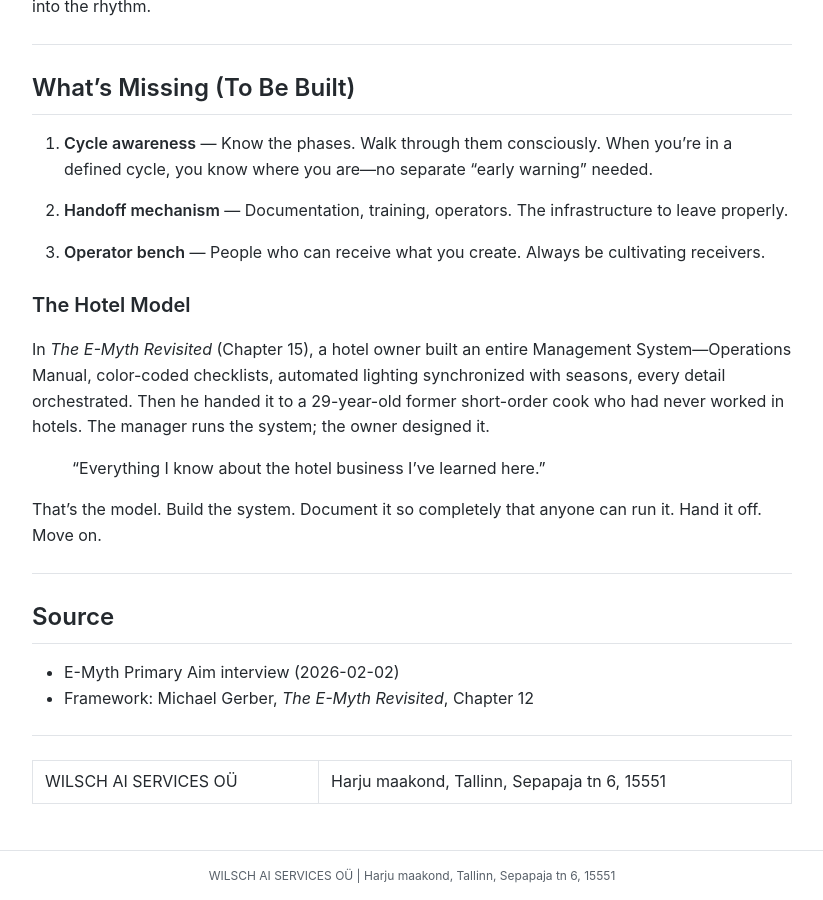
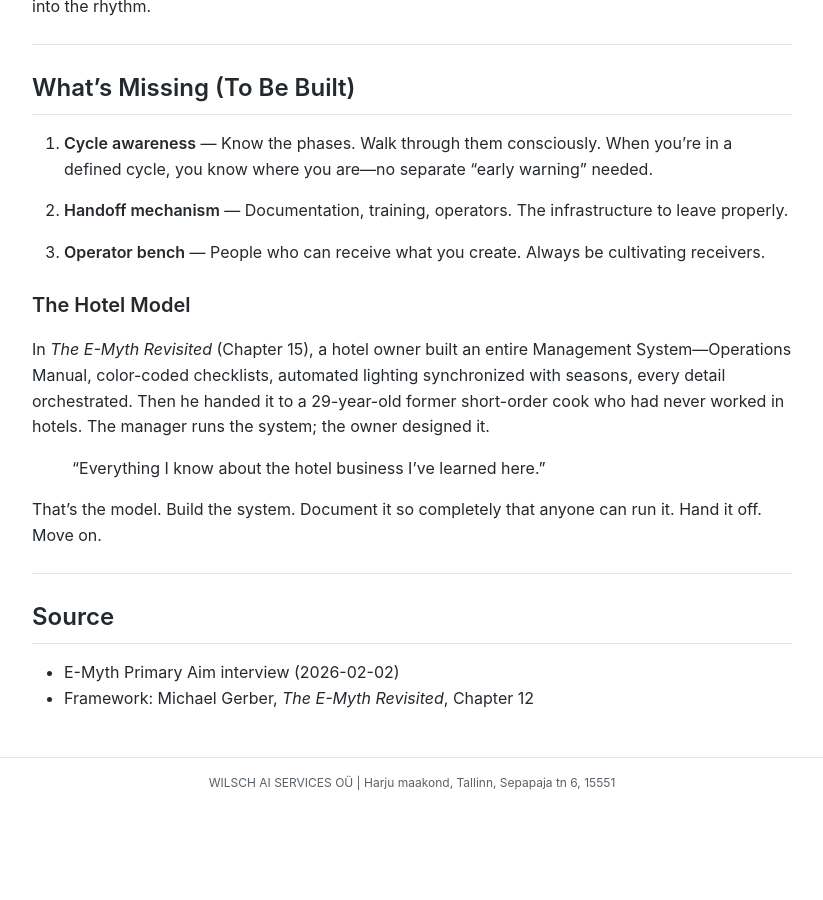
Before and after one commit to MariusWilsch/public-wilsch-ai-pages, a Jekyll site: the page built from global/primary-aim-life-vision.md, in a window 1280 px wide and 900 px high, scrolled down 3931 px. Shown: the whole window, without its empty margins (228-1051 px from the left). Built offline with Jekyll 4.4.1, drawn with Linux system fonts in a browser that asks for light colours; our own code applies the rules of GitHub Pages for plain Markdown files; after the commit the page ends 4739 px from its top, so only the background shows below that.

Commit message:
Sync from hippocampus 2026-02-02

```diff
--- a/global/primary-aim-life-vision.md
+++ b/global/primary-aim-life-vision.md
@@ -154,7 +154,3 @@ That's the model. Build the system. Document it so completely that anyone can ru
 
 - E-Myth Primary Aim interview (2026-02-02)
 - Framework: Michael Gerber, *The E-Myth Revisited*, Chapter 12
-
----
-
-WILSCH AI SERVICES OÜ | Harju maakond, Tallinn, Sepapaja tn 6, 15551
```
